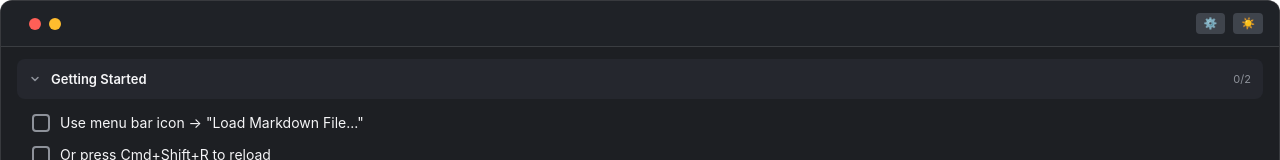
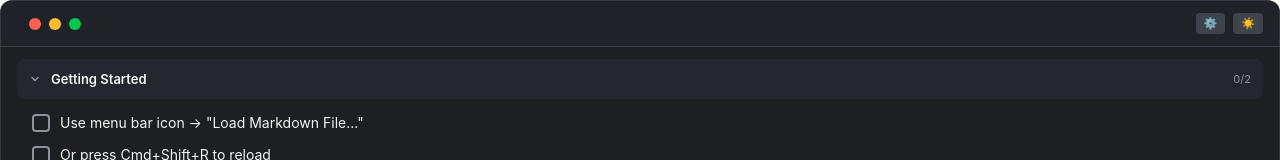
Before and after one commit to scdozier/stepsheet, a React app: page / in a window 1280 px wide. Shown: the top 160 px of the page. Built offline with nearby package versions, Linux system fonts and the light colour scheme.

Commit message:
v0.2.1: Add green expand button for size cycling
- Add green traffic light button that cycles through sizes: Full → Compact → Minimized → Full
- Add sizeMode state to track current window size
- Listen for size mode changes from menu bar
- Dynamic tooltip shows current cycle direction

```diff
--- a/package.json
+++ b/package.json
@@ -1,6 +1,6 @@
 {
   "name": "stepsheet",
-  "version": "0.2.0",
+  "version": "0.2.1",
   "description": "A menu bar app that displays an always-on-top checklist overlay for live demos and presentations",
   "main": "build/main.js",
   "scripts": {
--- a/src/App.tsx
+++ b/src/App.tsx
@@ -183,6 +183,9 @@ const convertParsedToChecklistData = (parsed: ParsedMarkdown): ChecklistData =>
   };
 };
 
+// Window size mode type
+type WindowSizeMode = 'full' | 'compact' | 'minimized';
+
 const App: React.FC = () => {
   const { theme, themeMode, toggleTheme } = useTheme();
   const [checklistData, setChecklistData] = useState<ChecklistData>(emptyChecklist);
@@ -191,6 +194,7 @@ const App: React.FC = () => {
   const [isStateLoaded, setIsStateLoaded] = useState(false);
   const [settings, setSettings] = useState<AppSettings>(DEFAULT_SETTINGS);
   const [showSettings, setShowSettings] = useState(false);
+  const [sizeMode, setSizeMode] = useState<WindowSizeMode>('full');
   const persistedTasksRef = useRef<TaskStateMap>({});
 
   // Load persisted state on app start
@@ -264,6 +268,13 @@ const App: React.FC = () => {
     // since setChecklistData is called inside this effect
     // eslint-disable-next-line react-hooks/exhaustive-deps
   }, [currentItemIndex, settings.highlightCurrentStep]);
+
+  // Listen for size mode changes from menu bar
+  useEffect(() => {
+    window.electronAPI?.onSizeModeChanged?.((mode: WindowSizeMode) => {
+      setSizeMode(mode);
+    });
+  }, []);
 
   // Register keyboard shortcut handlers
   useEffect(() => {
@@ -567,6 +578,27 @@ const App: React.FC = () => {
               padding: 0,
             }}
             title="Minimize"
+          />
+          <button
+            onClick={() => {
+              const nextMode: WindowSizeMode =
+                sizeMode === 'full' ? 'compact' :
+                sizeMode === 'compact' ? 'minimized' : 'full';
+              window.electronAPI?.setSizeMode?.(nextMode);
+              setSizeMode(nextMode);
+            }}
+            style={{
+              // @ts-expect-error - WebkitAppRegion is a valid CSS property for Electron
+              WebkitAppRegion: 'no-drag',
+              width: '12px',
+              height: '12px',
+              borderRadius: '50%',
+              backgroundColor: '#00ca4e',
+              border: 'none',
+              cursor: 'pointer',
+              padding: 0,
+            }}
+            title={`Cycle Size (${sizeMode === 'full' ? 'Full → Compact' : sizeMode === 'compact' ? 'Compact → Minimized' : 'Minimized → Full'})`}
           />
         </div>
 
```
